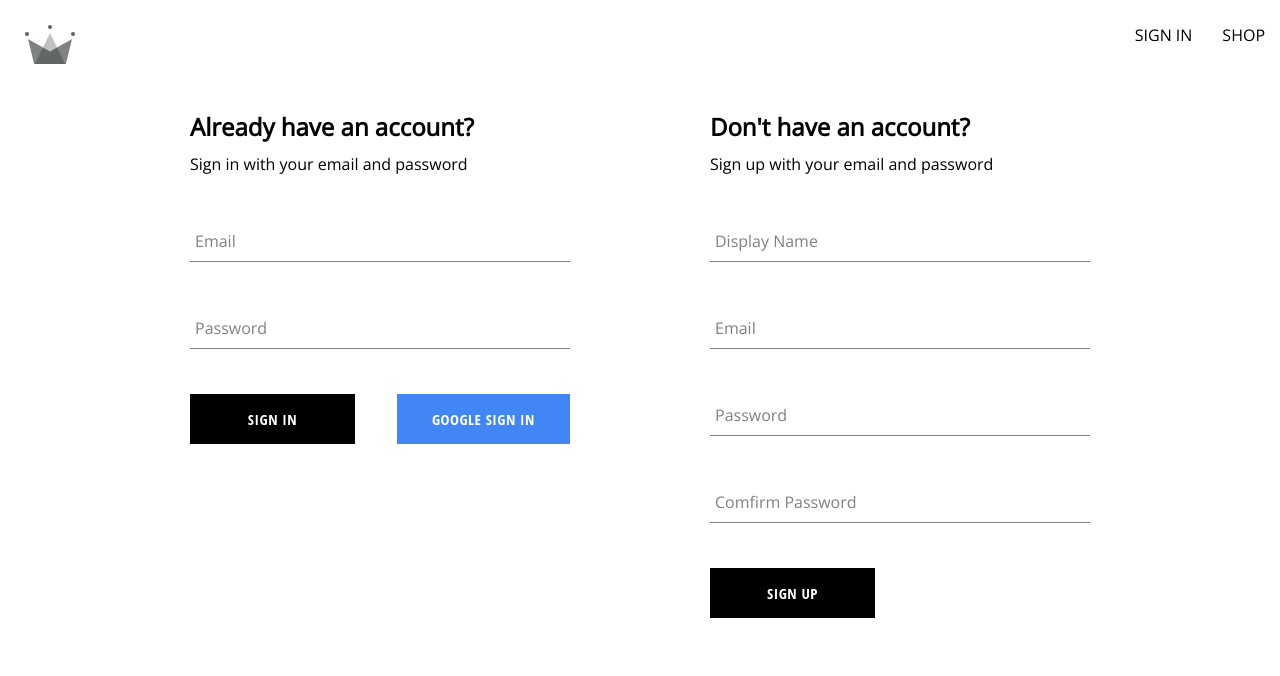
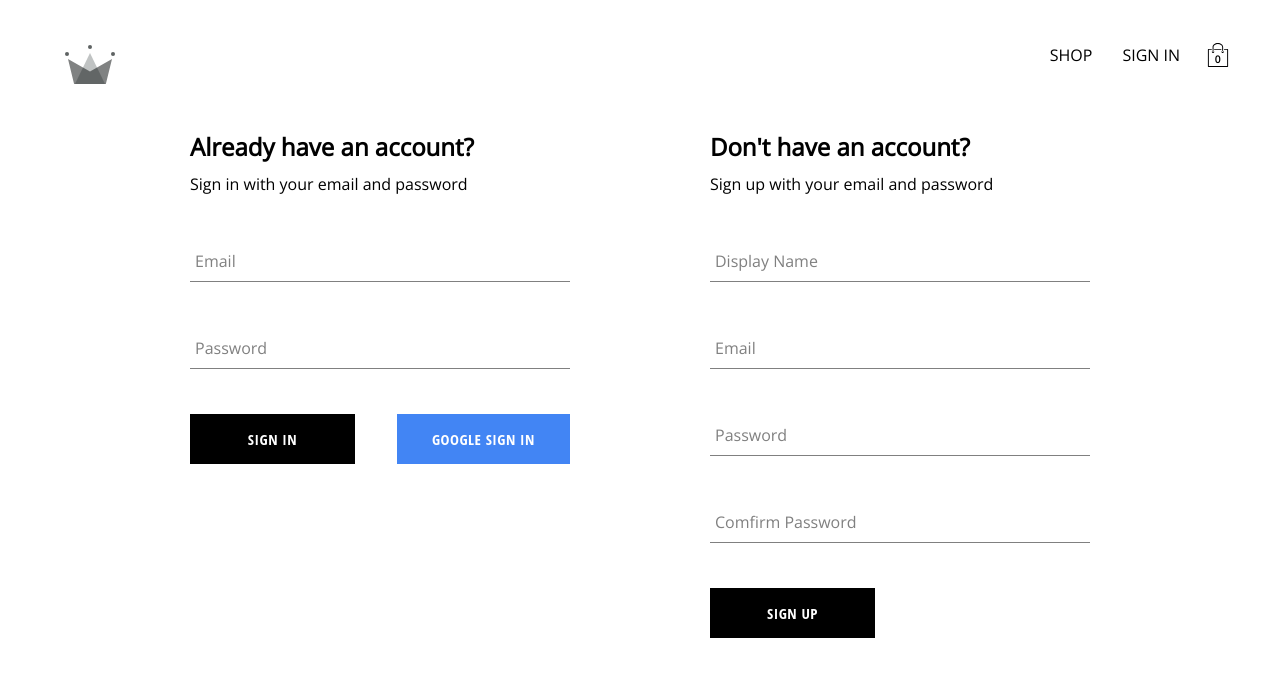
Before and after one commit to EvaTu/Udemy_Crown_Clothing_App, a React (Create React App) app in the folder my-app/: page /auth in a window 1280 px wide. Shown: the top 676 px of the page. Built offline with nearby package versions, Linux system fonts and the light colour scheme; no server answers.

Commit message:
added cart-icon and dropdown

```diff
--- /dev/null
+++ b/my-app/src/components/cart-dropdown/cart-dropdown.component.jsx
@@ -0,0 +1,15 @@
+import "./cart-dropdown.styles.scss"
+import Button from "../button/button.component"
+
+
+const CartDropdown = () =>{
+    return(
+        <div className="cart-dropdown-container">
+            <div className="cart-items">
+                <Button>GO TO CHECKOUT</Button>
+            </div>
+        </div>
+    )
+}
+
+export default CartDropdown
--- /dev/null
+++ b/my-app/src/components/cart-dropdown/cart-dropdown.styles.scss
@@ -0,0 +1,29 @@
+.cart-dropdown-container {
+    position: absolute;
+    width: auto;
+    height: 340px;
+    display: flex;
+    flex-direction: column;
+    padding: 20px;
+    border: 1px solid black;
+    background-color: white;
+    top: 90px;
+    right: 40px;
+    z-index: 5;
+
+    .empty-message {
+      font-size: 18px;
+      margin: 50px auto;
+    }
+
+    .cart-items {
+      height: 280px;
+      display: flex;
+      flex-direction: column;
+      overflow: auto;
+    }
+
+    button {
+      margin-top: auto;
+    }
+  }
--- /dev/null
+++ b/my-app/src/components/cart-icon/cart-icon.component.jsx
@@ -0,0 +1,18 @@
+import "./cart-icon.styles.scss"
+import {ReactComponent as ShoppingIcon} from "../../assets/shopping-bag.svg"
+import {useContext} from 'react'
+import {CartContext} from "../../contexts/cart.context"
+
+const CartIcon = () =>{
+    const {isCartOpen, setIsCartOpen} = useContext(CartContext)
+    const toggleIsCartOpen = () => setIsCartOpen(!isCartOpen)
+
+    return(
+        <div className="cart-icon-container" onClick={toggleIsCartOpen}>
+            <ShoppingIcon className="shopping-icon"/>
+            <span className="item-count">0</span>
+        </div>
+    )
+}
+
+export default CartIcon
--- /dev/null
+++ b/my-app/src/components/cart-icon/cart-icon.styles.scss
@@ -0,0 +1,21 @@
+.cart-icon-container {
+    width: 45px;
+    height: 45px;
+    position: relative;
+    display: flex;
+    align-items: center;
+    justify-content: center;
+    cursor: pointer;
+
+    .shopping-icon {
+      width: 24px;
+      height: 24px;
+    }
+
+    .item-count {
+      position: absolute;
+      font-size: 10px;
+      font-weight: bold;
+      bottom: 12px;
+    }
+  }
--- /dev/null
+++ b/my-app/src/contexts/cart.context.jsx
@@ -0,0 +1,16 @@
+import {createContext, useState} from 'react'
+
+
+export const CartContext = createContext({
+    isCartOpen: false,
+    setIsCartOpen: () => {}
+})
+
+export const CartProvider = ({children})=>{
+    const [isCartOpen, setIsCartOpen] = useState(false)
+    const value = {isCartOpen, setIsCartOpen}
+
+    return(
+        <CartContext.Provider value={value}>{children}</CartContext.Provider>
+    )
+}
--- a/my-app/src/index.js
+++ b/my-app/src/index.js
@@ -6,13 +6,16 @@
 import { BrowserRouter } from 'react-router-dom';
 import {UserProvider} from "./contexts/user.context"
 import {ProductProvider} from "./contexts/products.context"
+import {CartProvider} from "./contexts/cart.context"
 
 ReactDOM.render(
   <React.StrictMode>
     <BrowserRouter>
       <UserProvider>
         <ProductProvider>
-          <App />
+          <CartProvider>
+            <App />
+          </CartProvider>
         </ProductProvider>
       </UserProvider>
     </BrowserRouter>
--- a/my-app/src/index.scss
+++ b/my-app/src/index.scss
@@ -1,5 +1,6 @@
 body {
   margin: 0;
+  padding: 20px 40px;
   font-family: 'Open Sans', sans-serif;
   -webkit-font-smoothing: antialiased;
   -moz-osx-font-smoothing: grayscale;
--- a/my-app/src/routes/navigation/navigation.component.jsx
+++ b/my-app/src/routes/navigation/navigation.component.jsx
@@ -3,7 +3,10 @@
 import {useContext} from 'react'
 import "./navigation.styles.scss"
 import {UserContext} from "../../contexts/user.context"
+import {CartContext} from "../../contexts/cart.context"
 import {signOutUser} from "../../utils/firebase/firebase.utils"
+import CartIcon from "../../components/cart-icon/cart-icon.component"
+import CartDropdown from "../../components/cart-dropdown/cart-dropdown.component"
 
 
 const Navigation = () =>{
@@ -14,6 +17,7 @@
   //   const resp = await signOutUser()
   //   setCurrentUser(null)
   // }
+  const {isCartOpen} = useContext(CartContext)
 
     return(
       <>
@@ -23,12 +27,15 @@
           </Link>
 
           <div className="nav-links-container">
+            <Link className="nav-link" to="/shop">SHOP</Link>
             {currentUser ?
               <span className="nav-link" onClick={signOutUser}>SIGN OUT</span> : <Link className="nav-link" to="/auth">SIGN IN</Link>
             }
-              <Link className="nav-link" to="/shop">SHOP</Link>
+
+              <CartIcon />
 
           </div>
+          {isCartOpen && <CartDropdown />}
         </div>
         <Outlet/>
       </>
```
Also changed, not shown: my-app/src/assets/shopping-bag.svg (added).
